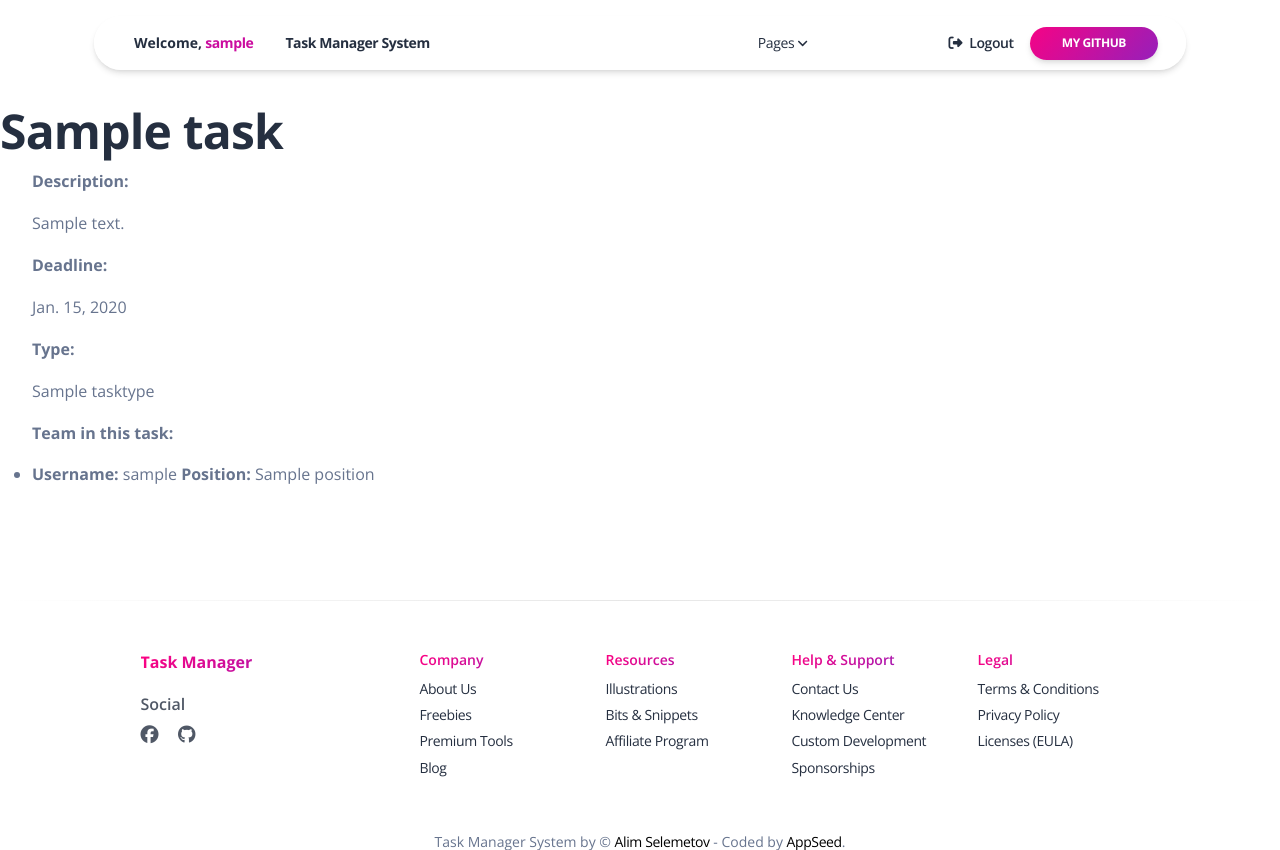
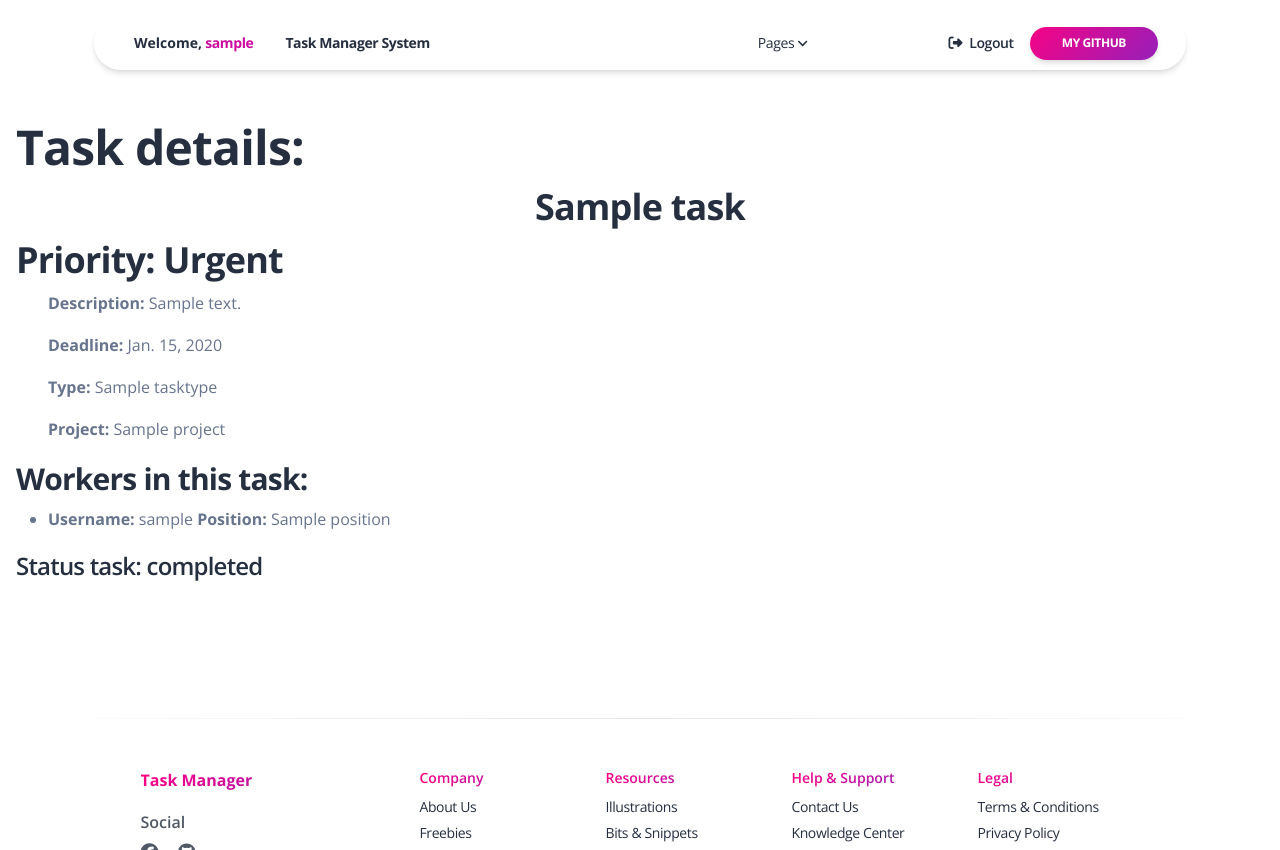
Before and after one commit to alim2709/task-manager, a Django app: page /tasks/1/ in a window 1280 px wide. Shown: the top 850 px of the page. Run offline with Django 4.2, Linux system fonts and the light colour scheme; a user stored in the database is signed in; tables that the repository leaves empty hold one stand-in row (values such as "Sample post"); some libraries are stand-ins or nearby versions.

Commit message:
Modifie task_detail.html in templates/manager

```diff
--- a/templates/manager/task_detail.html
+++ b/templates/manager/task_detail.html
@@ -1,28 +1,64 @@
 {% extends "base-presentation.html" %}
+{% load crispy_forms_filters %}
 
 {% block title %}
   Task Detail
 {% endblock %}
 
 {% block content %}
+  <div class="card-body">
   <br>
   <br>
   <br>
   <br>
-  <h1>{{ task.name }}</h1>
+  <h1>
+    Task details:
+  </h1>
+    <h2 class="text-center">{{ task.name }}</h2>
+
+
+  <h2>Priority: {{ task.priority }}</h2>
   <ul>
-  <p><strong>Description:</strong></p>
-  <p>{{ task.description}}</p>
-  <p><strong>Deadline:</strong></p>
-  <p>{{ task.deadline }}</p>
-  <p><strong>Type:</strong></p>
-  <p>{{ task.task_type }}</p>
-  <p><strong>Team in this task:</strong></p>
+  <p><strong>Description: </strong> {{ task.description}}</p>
+  <p><strong>Deadline:  </strong> {{ task.deadline }}</p>
+  <p><strong>Type:  </strong> {{ task.task_type }}</p>
+    <p>
+      <strong>Project: </strong>
+      {% if task.project %}
+        {{ task.project.name }}
+        {% else %}
+        No info
+      {% endif %}
+    </p>
   </ul>
+  <h3>
+    <strong>Workers in this task:</strong>
+    {% if not task.is_completed %}
+      {% if task in user.tasks.all %}
+        <a href="{% url "manager:toggle-task-assign" pk=task.id %}" class="btn btn-danger float-sm-end">
+        Delete me from this task
+      </a>
+      {% else %}
+      <a href="{% url "manager:toggle-task-assign" pk=task.id %}" class="btn btn-success float-sm-end">
+        Assign me to this task
+      </a>
+      {% endif %}
+    {% endif %}
+  </h3>
+{% if not task.assignees.all %}
+  <p>No workers at this task for this moment</p>
+{% endif %}
   {% for worker in task.assignees.all %}
     <ul>
     <li><strong>Username: </strong>{{ worker.username }}   <strong>Position: </strong>{{ worker.position.name }}</li>
     </ul>
   {% endfor %}
+   {% include "includes/messages.html" %}
+    {% if not task.is_completed %}
+      <a href="{% url "manager:task-complete" pk=task.id %}" class="btn btn-primary">Finish task</a>
+      {% else %}
+      <h4>Status task: completed</h4>
+    {% endif %}
+</div>
 
 {% endblock %}
```
